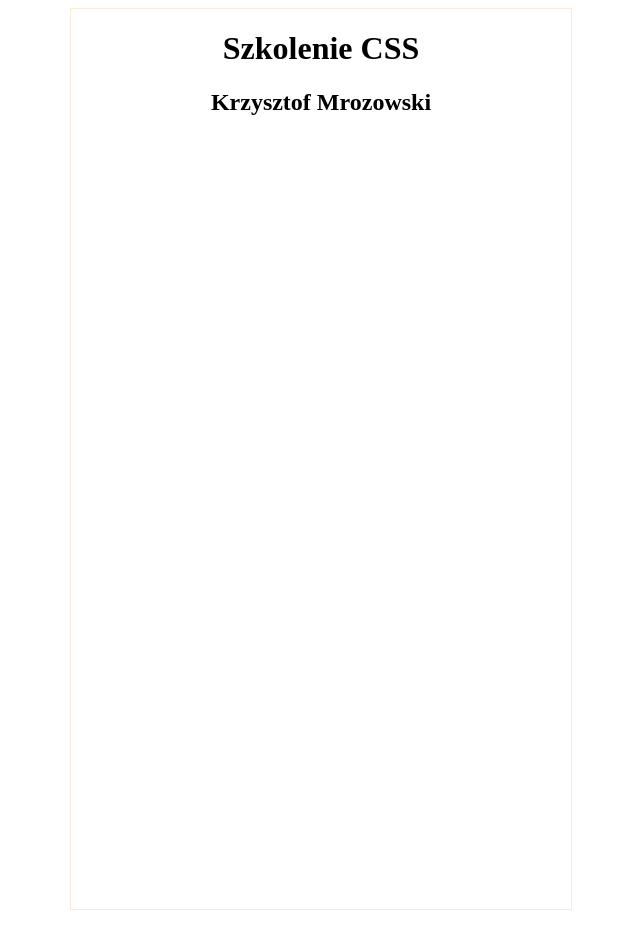
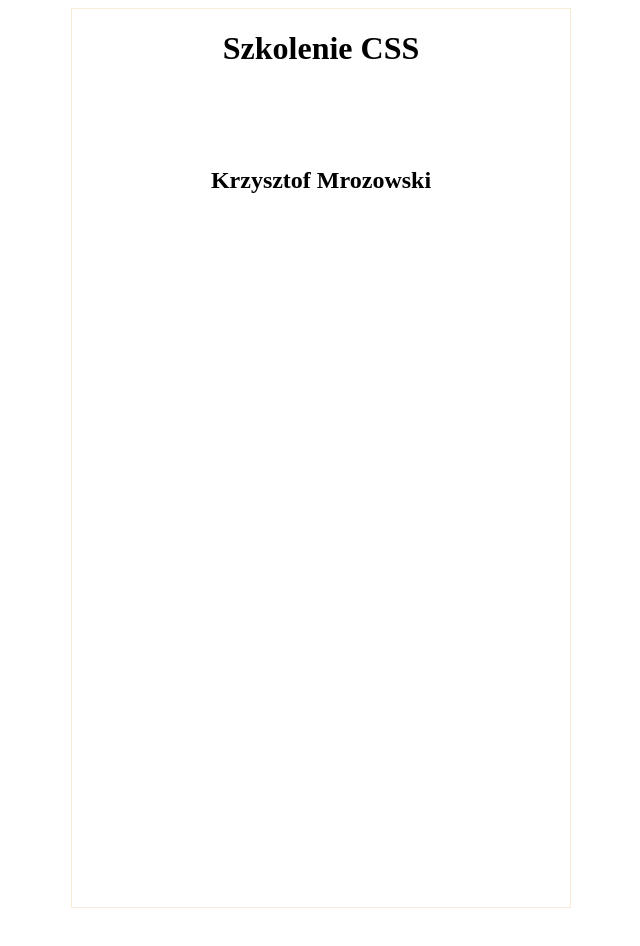
Before and after one commit to Krisaczi/zad2-css, a plain HTML site: page index.html in a window 1280 px wide. Shown: the whole page, without its empty margins (319-959 px from the left). After the commit the page ends 916 px from the top, so only its background shows below. Drawn offline with Linux system fonts and the light colour scheme.

Commit message:
correction made

```diff
--- a/index.html
+++ b/index.html
@@ -1,5 +1,5 @@
 <!doctype html>
-<html lang="en">
+<html lang="pl">
   <head>
     <meta charset="UTF-8" />
     <meta name="viewport" content="width=device-width, initial-scale=1.0" />
@@ -8,8 +8,8 @@
   </head>
   <body>
     <div class="book">
-      <h1>Szkolenie CSS</h1>
-      <h2>Krzysztof Mrozowski</h2>
+      <h1 class="title">Szkolenie CSS</h1>
+      <h2 class="author">Krzysztof Mrozowski</h2>
     </div>
   </body>
 </html>
--- a/style.css
+++ b/style.css
@@ -1,7 +1,12 @@
 .book {
+  box-sizing: border-box;
   width: 500px;
   height: 900px;
   text-align: center;
-  margin: 0 auto 100px;
+  margin: 0 auto;
   border: 1px solid antiquewhite;
 }
+
+.title {
+  margin-bottom: 100px;
+}
```
